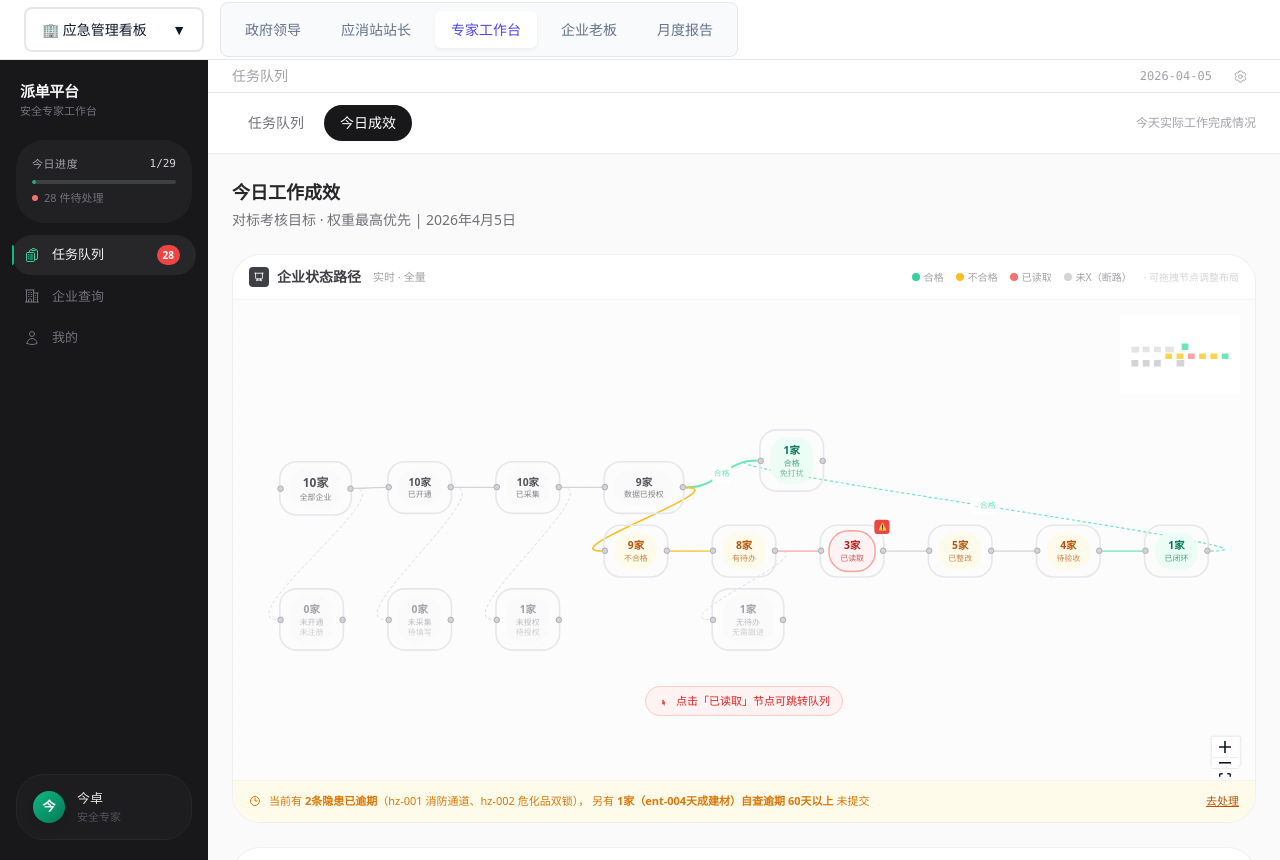
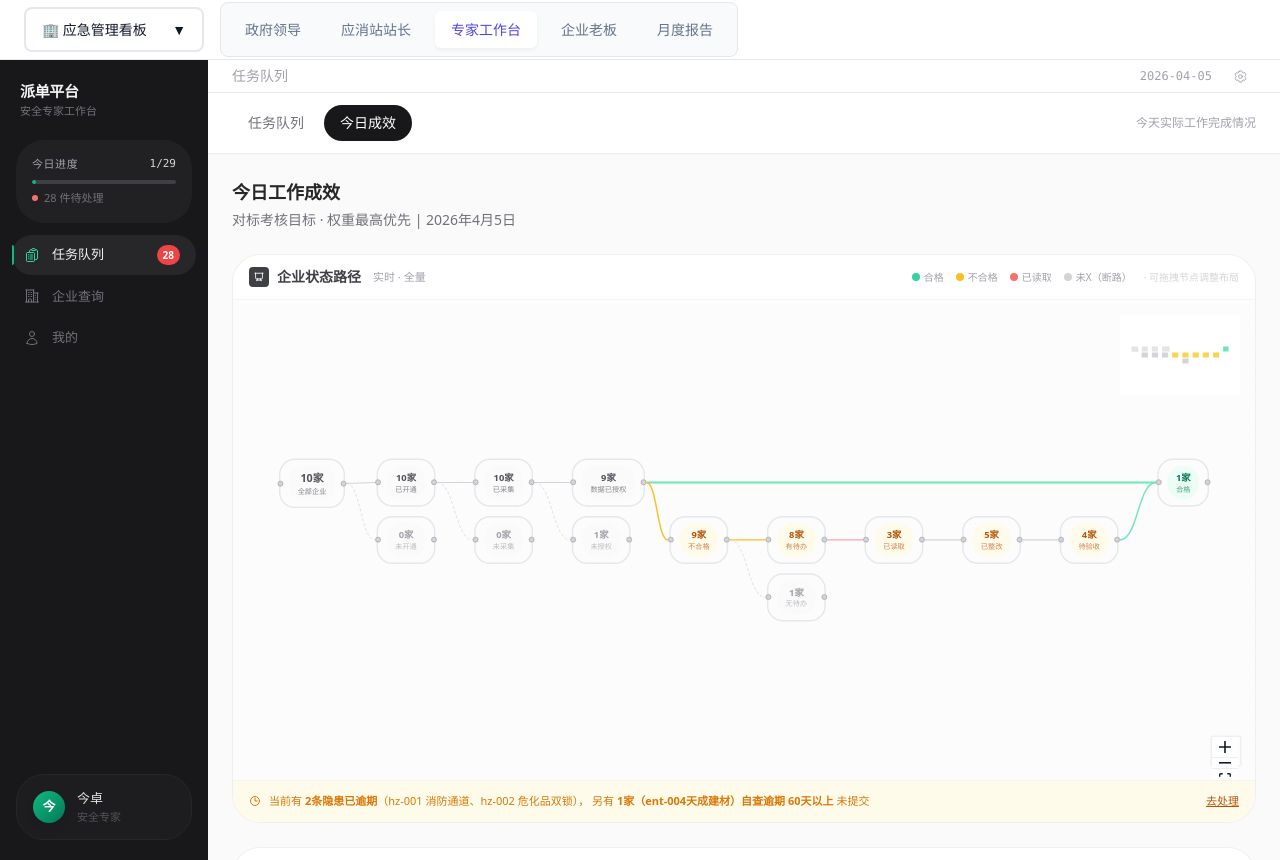
Before and after one commit to xjhyonier/dashboard, a React (Vite) app: page /emergency/expert/queue in a window 1280 px wide. Both pictures are taken after a click on the button "今日成效". Built offline with nearby package versions, Linux system fonts and the light colour scheme.

Commit message:
feat(expert): 优化专家队列流程图节点布局与交互，新增节点点击弹窗展示企业列表

```diff
--- a/src/business/expert/pages/ExpertQueue.tsx
+++ b/src/business/expert/pages/ExpertQueue.tsx
@@ -1,4 +1,4 @@
-import { useState } from 'react'
+import { useState, useCallback } from 'react'
 import { type QueueTask, type TaskType } from '../mock'
 import expertMock from '../mock'
 import { AiEvaluationModal } from '../components/AiEvaluationModal'
@@ -375,6 +375,7 @@ function buildNodes(onGotoQueue: () => void): StateNode[] {
   const x8 = x7 + NODE_W + HGAP                      // 已整改
   const x9 = x8 + NODE_W + HGAP                      // 待验收
   const x10 = x9 + NODE_W + HGAP                     // 已闭环
+  const x11 = x10 + NODE_W + HGAP                    // 已闭环（延伸）
 
   const branch_y = VGAP  // 第二行 y 坐标
   const sub_branch_y = VGAP * 2  // 分支节点（无待办等）的 y 坐标
@@ -388,29 +389,28 @@ function buildNodes(onGotoQueue: () => void): StateNode[] {
     { id: 'collected', position: { x: x2,  y: 0 }, ...nodeBase, data: { count: '10家', label: '已采集',      color: 'neutral' } },
     { id: 'authorized',position: { x: x3,  y: 0 }, ...nodeBase, data: { count: '9家',  label: '数据已授权',  color: 'neutral' } },
     // 合格（右上角，y偏移-40）
-    { id: 'qualified',  position: { x: x4,  y: -40 }, ...nodeBase, data: { count: '1家', label: '合格',       color: 'green', subLabel: '免打扰' } },
+    { id: 'qualified',  position: { x: x11,  y: 0 }, ...nodeBase, data: { count: '1家', label: '合格',       color: 'green'} },
 
     // ════════════════════════════════════════
     // 第二行：不合格跟进流程（y=VGAP）
     // ════════════════════════════════════════
-    { id: 'unqualified', position: { x: x5,  y: branch_y }, ...nodeBase, data: { count: '9家', label: '不合格',      color: 'amber' } },
-    { id: 'has_todo',    position: { x: x6,  y: branch_y }, ...nodeBase, data: { count: '8家', label: '有待办',      color: 'amber' } },
-    { id: 'read',        position: { x: x7,  y: branch_y }, ...nodeBase, data: { count: '3家', label: '已读取',      color: 'red',    clickable: true, warning: true } },
-    { id: 'rectified',   position: { x: x8,  y: branch_y }, ...nodeBase, data: { count: '5家', label: '已整改',      color: 'amber' } },
-    { id: 'pending_verify', position: { x: x9, y: branch_y }, ...nodeBase, data: { count: '4家', label: '待验收',    color: 'amber' } },
-    { id: 'closed',      position: { x: x10, y: branch_y }, ...nodeBase, data: { count: '1家', label: '已闭环',      color: 'green' } },
+    { id: 'unqualified', position: { x: x6,  y: branch_y }, ...nodeBase, data: { count: '9家', label: '不合格',      color: 'amber' } },
+    { id: 'has_todo',    position: { x: x7,  y: branch_y }, ...nodeBase, data: { count: '8家', label: '有待办',      color: 'amber' } },
+    { id: 'read',        position: { x: x8,  y: branch_y }, ...nodeBase, data: { count: '3家', label: '已读取',      color: 'amber' } },
+    { id: 'rectified',   position: { x: x9,  y: branch_y }, ...nodeBase, data: { count: '5家', label: '已整改',      color: 'amber' } },
+    { id: 'pending_verify', position: { x: x10, y: branch_y }, ...nodeBase, data: { count: '4家', label: '待验收',    color: 'amber' } },
 
     // ════════════════════════════════════════
     // 分支节点（y=sub_branch_y）：挂在各自上级下方
     // ════════════════════════════════════════
     // 未开通（从全部企业向下）
-    { id: 'not_opened', position: { x: x0, y: sub_branch_y }, ...nodeBase, data: { count: '0家', label: '未开通', color: 'dashed', subLabel: '未注册' } },
+    { id: 'not_opened', position: { x: x1, y: branch_y }, ...nodeBase, data: { count: '0家', label: '未开通', color: 'dashed'} },
     // 未采集（从已开通向下）
-    { id: 'not_collected', position: { x: x1, y: sub_branch_y }, ...nodeBase, data: { count: '0家', label: '未采集', color: 'dashed', subLabel: '待填写' } },
+    { id: 'not_collected', position: { x: x2, y: branch_y }, ...nodeBase, data: { count: '0家', label: '未采集', color: 'dashed' } },
     // 未授权（从已采集向下）
-    { id: 'not_authorized',position: { x: x2, y: sub_branch_y }, ...nodeBase, data: { count: '1家', label: '未授权', color: 'dashed', subLabel: '待授权' } },
-    // 无待办（从有待办向下）
-    { id: 'no_todo', position: { x: x6, y: sub_branch_y }, ...nodeBase, data: { count: '1家', label: '无待办', color: 'dashed', subLabel: '无需跟进' } },
+    { id: 'not_authorized',position: { x: x3, y: branch_y }, ...nodeBase, data: { count: '1家', label: '未授权', color: 'dashed' } },
+    // 无待办（从不合格向下）
+    { id: 'no_todo', position: { x: x7, y: sub_branch_y }, ...nodeBase, data: { count: '1家', label: '无待办', color: 'dashed' } },
   ]
 }
 
@@ -439,7 +439,7 @@ function buildEdges(): Edge[] {
       source: 'authorized', target: 'qualified',
       sourcePosition: 'right', targetPosition: 'left',
       style: { stroke: '#6ee7b7', strokeWidth: 2.5 },
-      label: '合格', labelStyle: { fill: '#6ee7b7', fontSize: 10 },
+      // label: '合格', labelStyle: { fill: '#6ee7b7', fontSize: 10 },
       labelBgStyle: { fill: 'white' },
     },
 
@@ -473,9 +473,10 @@ function buildEdges(): Edge[] {
       style: { stroke: '#d4d4d8', strokeWidth: 1.5 },
     },
     {
-      id: 'e-pv-closed',
-      source: 'pending_verify', target: 'closed',
-      style: { stroke: '#6ee7b7', strokeWidth: 1.5 },
+      id: 'e-pv-qualified',
+      source: 'pending_verify', target: 'qualified',
+      sourcePosition: 'top', targetPosition: 'bottom',
+      style: { stroke: '#6ee7b7', strokeWidth: 2 },
     },
 
     // ─── 未开通（从全部企业垂直向下虚线）───
@@ -502,23 +503,14 @@ function buildEdges(): Edge[] {
       style: { stroke: '#d4d4d8', strokeWidth: 1, strokeDasharray: '4 3' },
     },
 
-    // ─── 无待办（从有待办垂直向下虚线）───
+    // ─── 无待办（从不合格垂直向下虚线）───
     {
-      id: 'e-has_todo-no_todo',
-      source: 'has_todo', target: 'no_todo',
+      id: 'e-unqualified-no_todo',
+      source: 'unqualified', target: 'no_todo',
       sourcePosition: 'bottom', targetPosition: 'top',
       style: { stroke: '#d4d4d8', strokeWidth: 1, strokeDasharray: '4 3' },
     },
 
-    // ─── 回流 → 合格（虚线，从 closed 向上回到 qualified）───
-    {
-      id: 'e-closed-qualified',
-      source: 'closed', target: 'qualified',
-      sourcePosition: 'top', targetPosition: 'bottom',
-      style: { stroke: '#6ee7b7', strokeWidth: 1.5, strokeDasharray: '4 3' },
-      label: '→合格', labelStyle: { fill: '#6ee7b7', fontSize: 10 },
-      labelBgStyle: { fill: 'white' },
-    },
   ]
 }
 
@@ -565,14 +557,15 @@ function StateNode({ data }: { data: StateNodeData }) {
   const c = colorMap[data.color]
   const isRoot = data.label === '全部企业'
   const isWarning = data.warning
+  const isClickable = data.clickable
 
   return (
-    <div className="px-3 py-2 rounded-lg border-2 relative">
+    <div className={`px-3 py-2 rounded-lg border-2 relative ${isClickable ? 'cursor-pointer hover:shadow-md hover:scale-105 transition-all' : ''}`}>
       {/* React Flow Handles — 横向布局：左进右出 */}
       <Handle type="target" position={Position.Left} style={{ width: 8, height: 8, background: '#d4d4d8', border: '1px solid #a1a1aa' }} />
       <Handle type="source" position={Position.Right} style={{ width: 8, height: 8, background: '#d4d4d8', border: '1px solid #a1a1aa' }} />
 
-      <div className={`${c.bg} ${c.border} rounded-lg px-3 py-2 ${isWarning ? 'ring-2 ring-red-300 ring-offset-1' : ''}`}>
+      <div className={`${c.bg} ${c.border} rounded-lg px-3 py-2 ${isWarning ? 'ring-2 ring-red-300 ring-offset-1' : ''} ${isClickable ? 'cursor-pointer' : ''}`}>
         <div className={`${c.countSize} ${c.bold} ${c.text} text-center leading-tight`}>{data.count}</div>
         <div className={`text-[10px] ${c.text} text-center opacity-70 leading-tight mt-0.5`}>{data.label}</div>
         {data.subLabel && (
@@ -595,8 +588,24 @@ function EnterpriseStatePath({ onGotoQueue }: { onGotoQueue: () => void }) {
   const [nodes, , onNodesChange] = useNodesState(initNodes)
   const [edges, , onEdgesChange] = useEdgesState(initEdges)
 
-  // 找到"已读取"节点，添加点击处理
-  const readNode = nodes.find(n => n.id === 'read')
+  // 浮层状态
+  const [selectedNode, setSelectedNode] = useState<{ id: string; label: string; count: string } | null>(null)
+  const [popupPosition, setPopupPosition] = useState({ x: 0, y: 0 })
+
+  // 所有带数字的节点都可点击
+  const clickableIds = ['all', 'opened', 'collected', 'authorized', 'qualified', 'unqualified', 'has_todo', 'read', 'rectified', 'pending_verify', 'not_opened', 'not_collected', 'not_authorized', 'no_todo']
+
+  const handleNodeClick = useCallback((nodeId: string) => {
+    const node = nodes.find(n => n.id === nodeId)
+    if (node && node.data.count && node.data.count !== '—') {
+      setSelectedNode({ id: node.id, label: node.data.label, count: node.data.count })
+      // 计算浮层位置（居中偏上）
+      const rect = document.querySelector('.react-flow')?.getBoundingClientRect()
+      if (rect) {
+        setPopupPosition({ x: rect.width / 2, y: rect.height / 2 - 100 })
+      }
+    }
+  }, [nodes])
 
   return (
     <div className="mb-6 bg-white rounded-xl border border-zinc-200/60 overflow-hidden">
@@ -623,14 +632,15 @@ function EnterpriseStatePath({ onGotoQueue }: { onGotoQueue: () => void }) {
       <div className="relative" style={{ height: 480 }}>
         <ReactFlow
           nodes={nodes.map(n => {
-            if (n.id === 'read') {
+            if (clickableIds.includes(n.id)) {
               return {
                 ...n,
-                data: { ...n.data, onClick: onGotoQueue },
+                data: { ...n.data, clickable: true },
               }
             }
             return n
           })}
+          onNodeClick={(_, node) => handleNodeClick(node.id)}
           edges={edges}
           onNodesChange={onNodesChange}
           onEdgesChange={onEdgesChange}
@@ -663,13 +673,67 @@ function EnterpriseStatePath({ onGotoQueue }: { onGotoQueue: () => void }) {
           />
         </ReactFlow>
 
-        {/* 已读取节点点击提示浮层 */}
-        {readNode && (
-          <div className="absolute bottom-16 left-1/2 -translate-x-1/2 pointer-events-none flex items-center gap-2 bg-red-50 border border-red-200 rounded-lg px-3 py-1.5 text-[11px] text-red-600">
-            <svg width="10" height="10" fill="none" stroke="currentColor" strokeWidth="2" viewBox="0 0 24 24">
-              <path strokeLinecap="round" strokeLinejoin="round" d="M15.042 21.672L13.684 16.6m0 0l-2.51 2.225.569-9.47 5.227 7.917-3.286-.672z" />
-            </svg>
-            点击「已读取」节点可跳转队列
+        {/* 企业列表浮层 */}
+        {selectedNode && (
+          <div
+            className="absolute bg-white rounded-xl shadow-2xl border border-zinc-200/80 overflow-hidden z-50"
+            style={{ left: popupPosition.x, top: popupPosition.y, transform: 'translate(-50%, 0)', minWidth: 320, maxWidth: 400 }}
+          >
+            {/* 浮层头部 */}
+            <div className="px-4 py-3 bg-zinc-50 border-b border-zinc-100 flex items-center justify-between">
+              <div className="flex items-center gap-2">
+                <div className="w-5 h-5 rounded bg-emerald-500 flex items-center justify-center">
+                  <svg width="10" height="10" fill="none" stroke="white" strokeWidth="2" viewBox="0 0 24 24">
+                    <path strokeLinecap="round" strokeLinejoin="round" d="M19 21V5a2 2 0 00-2-2H7a2 2 0 00-2 2v16m14 0h2m-2 0h-5m-9 0H3m2 0h5M9 7h1m-1 4h1m4-4h1m-1 4h1m-5 10v-5a1 1 0 011-1h2a1 1 0 011 1v5m-4 0h4" />
+                  </svg>
+                </div>
+                <div>
+                  <div className="text-sm font-semibold text-zinc-800">{selectedNode.label}</div>
+                  <div className="text-[11px] text-zinc-400">共 {selectedNode.count}</div>
+                </div>
+              </div>
+              <button
+                onClick={() => setSelectedNode(null)}
+                className="w-6 h-6 rounded hover:bg-zinc-200 flex items-center justify-center text-zinc-400 hover:text-zinc-600 transition-colors"
+              >
+                <svg width="14" height="14" fill="none" stroke="currentColor" strokeWidth="2" viewBox="0 0 24 24">
+                  <path strokeLinecap="round" strokeLinejoin="round" d="M6 18L18 6M6 6l12 12" />
+                </svg>
+              </button>
+            </div>
+            {/* 企业列表 */}
+            <div className="max-h-80 overflow-y-auto">
+              {/* Mock 数据 */}
+              <div className="p-2 space-y-1">
+                <div className="px-3 py-2 rounded-lg hover:bg-zinc-50 cursor-pointer flex items-center justify-between group">
+                  <div>
+                    <div className="text-sm font-medium text-zinc-700">浙江天成科技有限公司</div>
+                    <div className="text-[11px] text-zinc-400">行业：一般工贸 · 风险等级：较大风险</div>
+                  </div>
+                  <div className="w-2 h-2 rounded-full bg-amber-400"></div>
+                </div>
+                <div className="px-3 py-2 rounded-lg hover:bg-zinc-50 cursor-pointer flex items-center justify-between group">
+                  <div>
+                    <div className="text-sm font-medium text-zinc-700">杭州恒通纺织有限公司</div>
+                    <div className="text-[11px] text-zinc-400">行业：生产企业 · 风险等级：一般风险</div>
+                  </div>
+                  <div className="w-2 h-2 rounded-full bg-amber-400"></div>
+                </div>
+                <div className="px-3 py-2 rounded-lg hover:bg-zinc-50 cursor-pointer flex items-center justify-between group">
+                  <div>
+                    <div className="text-sm font-medium text-zinc-700">宁波华欣建材有限公司</div>
+                    <div className="text-[11px] text-zinc-400">行业：一般工贸 · 风险等级：低风险</div>
+                  </div>
+                  <div className="w-2 h-2 rounded-full bg-emerald-400"></div>
+                </div>
+              </div>
+            </div>
+            {/* 底部操作 */}
+            <div className="px-4 py-2 border-t border-zinc-100 bg-zinc-50">
+              <button className="w-full text-center text-[12px] font-medium text-emerald-600 hover:text-emerald-700">
+                查看全部企业 →
+              </button>
+            </div>
           </div>
         )}
       </div>
```
